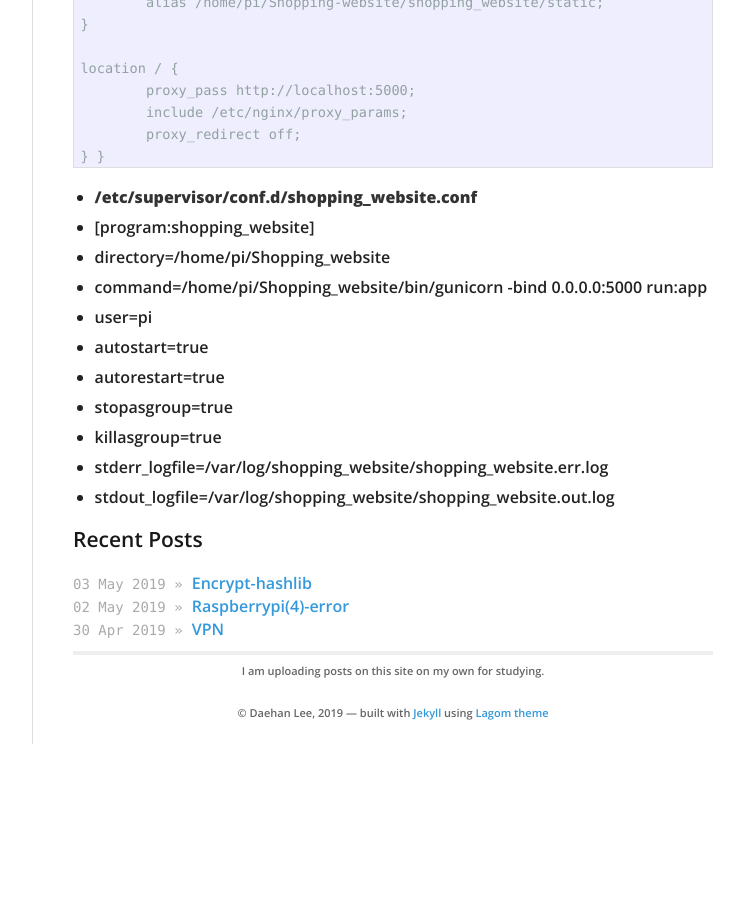
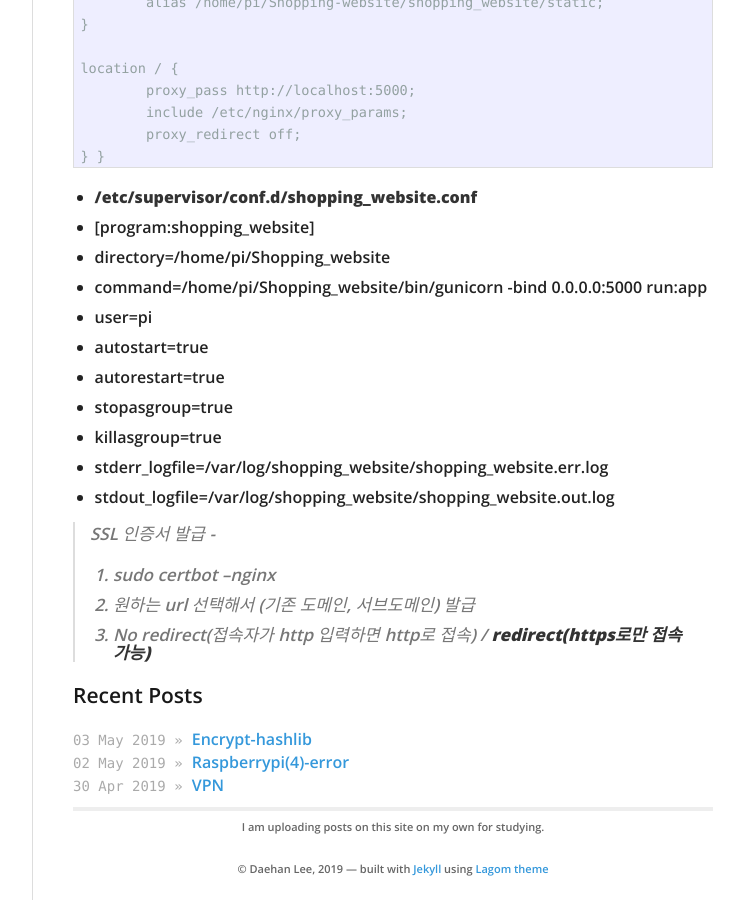
Before and after one commit to daehan0226/Study, a Jekyll site: the page built from _posts/2019-05-12-Subdomain.md, in a window 1280 px wide and 900 px high, scrolled down 1700 px. Shown: the whole window, without its empty margins (378-1122 px from the left). Built offline with Jekyll 4.4.1, drawn with Linux system fonts in a browser that asks for light colours; before the commit the page ends 2444 px from its top, so only the background shows below that.

Commit message:
Update 2019-05-12-Subdomain.md

```diff
--- a/_posts/2019-05-12-Subdomain.md
+++ b/_posts/2019-05-12-Subdomain.md
@@ -102,4 +102,11 @@ categories:
  -  stdout_logfile=/var/log/shopping_website/shopping_website.out.log
 
 
+> SSL 인증서 발급 -
+1. sudo certbot --nginx
+2. 원하는 url 선택해서 (기존 도메인, 서브도메인) 발급
+3. No redirect(접속자가 http 입력하면 http로 접속) / **redirect(https로만 접속가능)**
+
+
+
  [set_port]: https://stackoverflow.com/questions/48205495/python-how-to-run-multiple-flask-apps-from-same-client-machine
```
